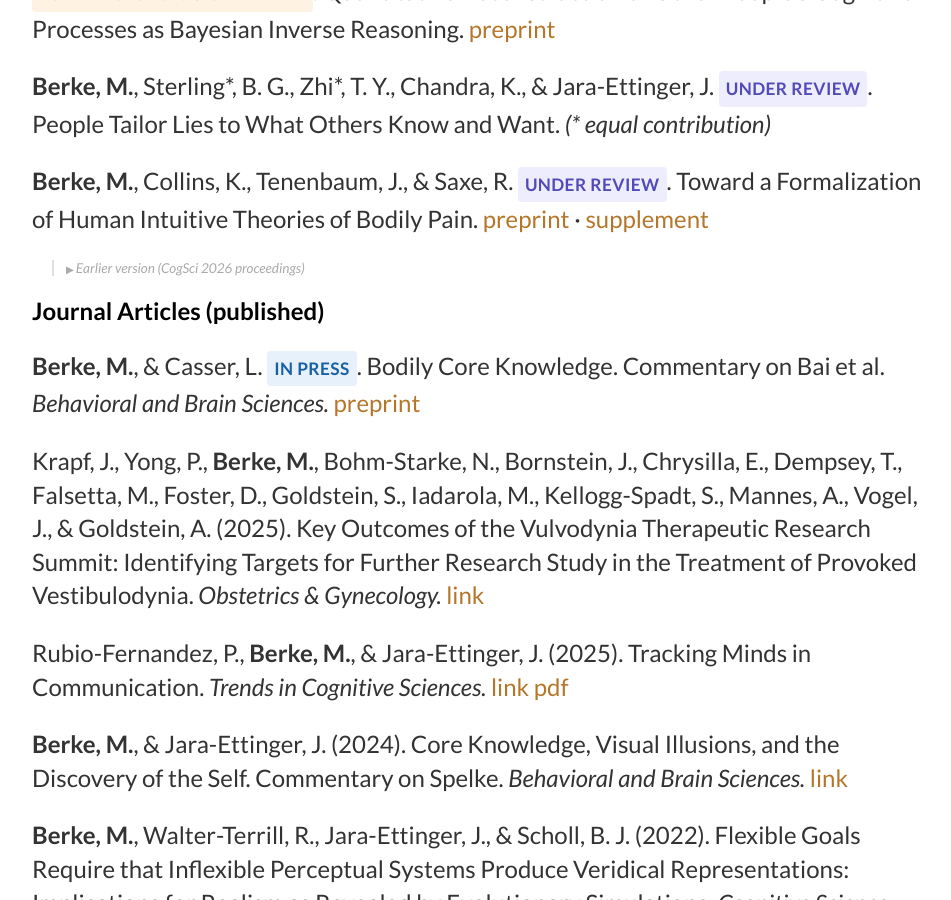
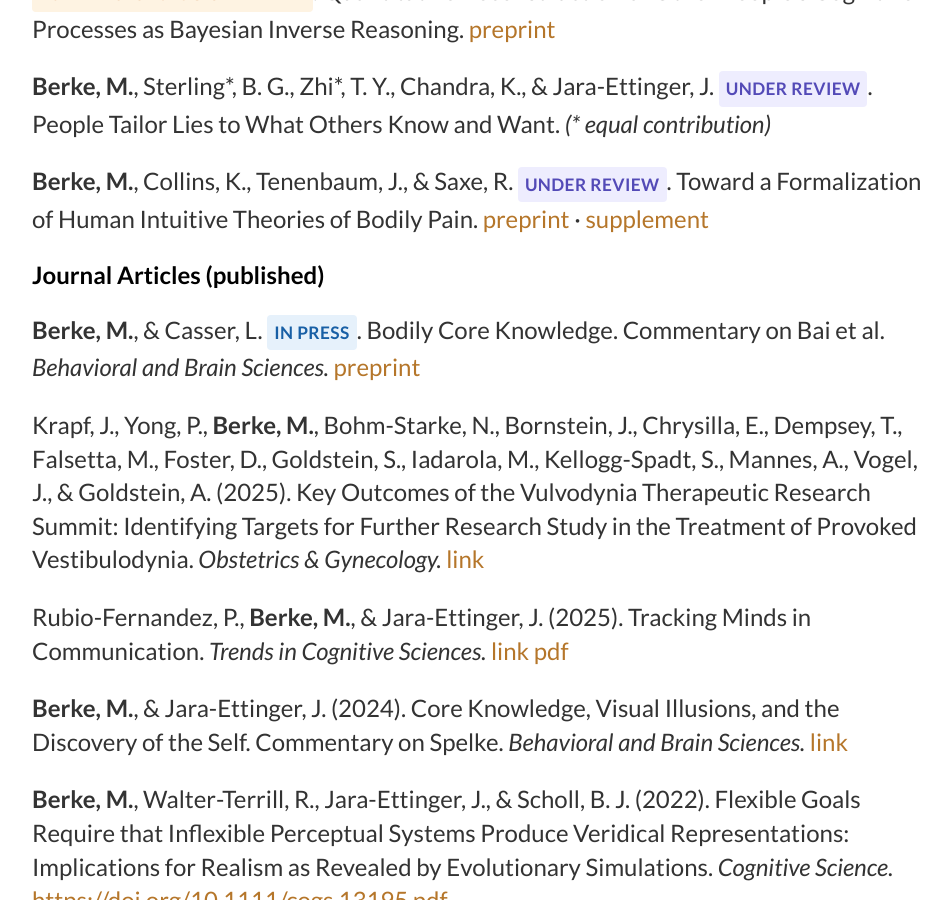
Before and after one commit to marleneberke/marleneberke.github.io, a Jekyll site: the page built from publications.html, in a window 1280 px wide and 900 px high, scrolled down 443 px. Shown: the whole window, without its empty margins (160-1111 px from the left). Built offline with Jekyll 4.4.1, drawn with Linux system fonts in a browser that asks for light colours.

Commit message:
Remove earlier-version collapsible from publications page
The CogSci 2026 proceedings entry already lives in its own flat
Selected Conference Proceedings section with a cross-link back to
the fuller manuscript, so the nested disclosure was redundant.

Co-Authored-By: Claude Sonnet 5 <noreply@anthropic.com>

Former-commit-id: 7bada15b9223f361a3dbac039a68ddf5d99cd87f

```diff
--- a/publications.html
+++ b/publications.html
@@ -30,11 +30,6 @@ title: Publications
 <p><b>Berke, M.</b>, Sterling*, B. G., Zhi*, T. Y., Chandra, K., &amp; Jara-Ettinger, J. <span class="status-badge badge-review">under review</span>. People Tailor Lies to What Others Know and Want. <em>(* equal contribution)</em></p>
 
 <p id="pain-journal-version"><b>Berke, M.</b>, Collins, K., Tenenbaum, J., &amp; Saxe, R. <span class="status-badge badge-review">under review</span>. Toward a Formalization of Human Intuitive Theories of Bodily Pain. <a href="/pain/paper.html">preprint</a> &middot; <a href="/pain/Intuitive_Theory_of_Pain_SM.pdf">supplement</a></p>
-
-<details class="earlier-papers">
-  <summary>Earlier version (CogSci 2026 proceedings)</summary>
-  <p><b>Berke, M.</b>, Collins, K., Tenenbaum, J., &amp; Saxe, R. (2026). Toward a Formalization of Human Intuitive Theories of Bodily Pain. <i>Proceedings of the 48th Annual Conference of the Cognitive Science Society.</i> <a href="https://osf.io/preprints/psyarxiv/nhgq9_v1">preprint</a></p>
-</details>
 
 <h2>Journal Articles (published)</h2>
 
```
